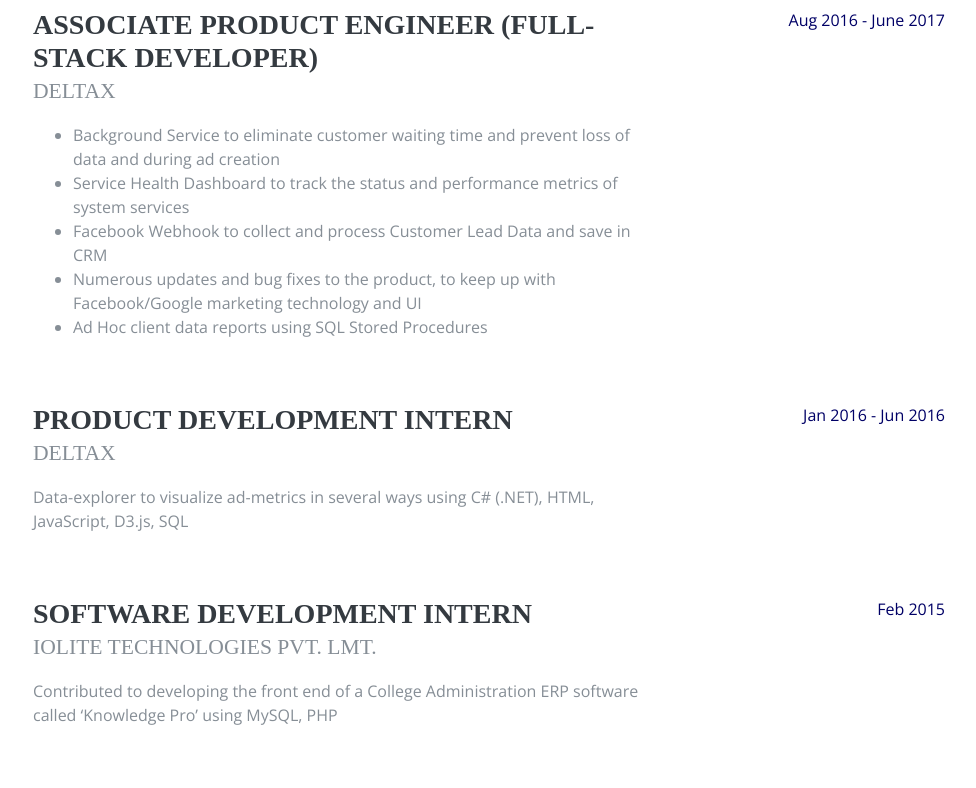
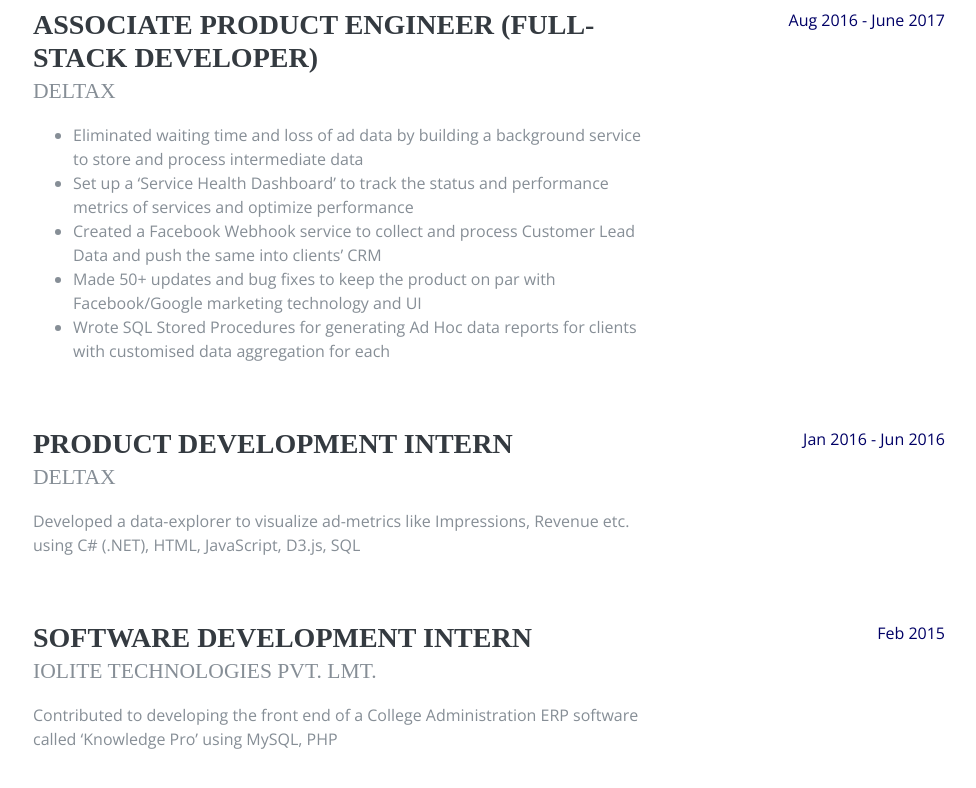
Before and after one commit to sheetalmjkrishna/resume, a website: page index.html in a window 1280 px wide. Shown: the part 960-1748 px from the top of the page, without its empty margins (287-1263 px from the left). Drawn offline with nearby package versions, Linux system fonts and the light colour scheme; a web font is replaced by a local one.

Commit message:
Added independent study and modified DX work

```diff
--- a/index.html
+++ b/index.html
@@ -119,11 +119,11 @@
                      <h3 class="mb-0">Associate Product Engineer (Full-Stack Developer)</h3>
                      <div class="subheading mb-3">DeltaX</div>
                      <ul>
-                        <li>Background Service to eliminate customer waiting time and prevent loss of data and during ad creation</li>
-                        <li>Service Health Dashboard to track the status and performance metrics of system services</li>
-                        <li>Facebook Webhook to collect and process Customer Lead Data and save in CRM</li>
-                        <li>Numerous updates and bug fixes to the product, to keep up with Facebook/Google marketing technology and UI</li>
-                        <li>Ad Hoc client data reports using SQL Stored Procedures</li>
+                        <li>Eliminated waiting time and loss of ad data by building a background service to store and process intermediate data</li>
+                        <li>Set up a ‘Service Health Dashboard’ to track the status and performance metrics of services and optimize performance</li>
+                        <li>Created a Facebook Webhook service to collect and process Customer Lead Data and push the same into clients’ CRM</li>
+                        <li>Made 50+ updates and bug fixes to keep the product on par with Facebook/Google marketing technology and UI</li>
+                        <li>Wrote SQL Stored Procedures for generating Ad Hoc data reports for clients with customised data aggregation for each</li>
                      </ul>
                   </div>
                   <div class="resume-date text-md-right">
@@ -134,7 +134,7 @@
                   <div class="resume-content mr-auto">
                      <h3 class="mb-0">Product Development Intern</h3>
                      <div class="subheading mb-3">DeltaX</div>
-                     <p>Data-explorer to visualize ad-metrics in several ways using C# (.NET), HTML, JavaScript, D3.js, SQL</p>
+                     <p>Developed a data-explorer to visualize ad-metrics like Impressions, Revenue etc. using C# (.NET), HTML, JavaScript, D3.js, SQL</p>
                   </div>
                   <div class="resume-date text-md-right">
                      <span class="text-primary">Jan 2016 - Jun 2016</span>
@@ -262,6 +262,9 @@
                </ul>
                 <div class="subheading mb-3">Projects</div>
                <ul class="fa-ul">
+                   <li style="list-style-type: square;">
+                     <strong>Connectomics Analysis:</strong> Multivariate graph analysis tools to help neuroscientists at the Moran Eye Center understand how cells are interconnected in healthy versus defective retinas using <i>HTML, JavaScript, D3.js </i>(<a href="http://prometheus.med.utah.edu/~marclab/marclab_09_outreach-connectome.html" target="_blank">Information</a> <a href="https://github.com/sheetalmjkrishna/independent-study">Git</a>)
+                  </li>
                   <li style="list-style-type: square;">
                      <strong>Information Extraction:</strong> Event extraction system for Latin American terrorism news articles using <i>Python </i>(Graded <strong>3<sup>rd</sup> best</strong> in class) (<a href="https://github.com/sheetalmjkrishna/NLP-Project-Information-Extraction" target="_blank">Git</a>)
                   </li>
```
